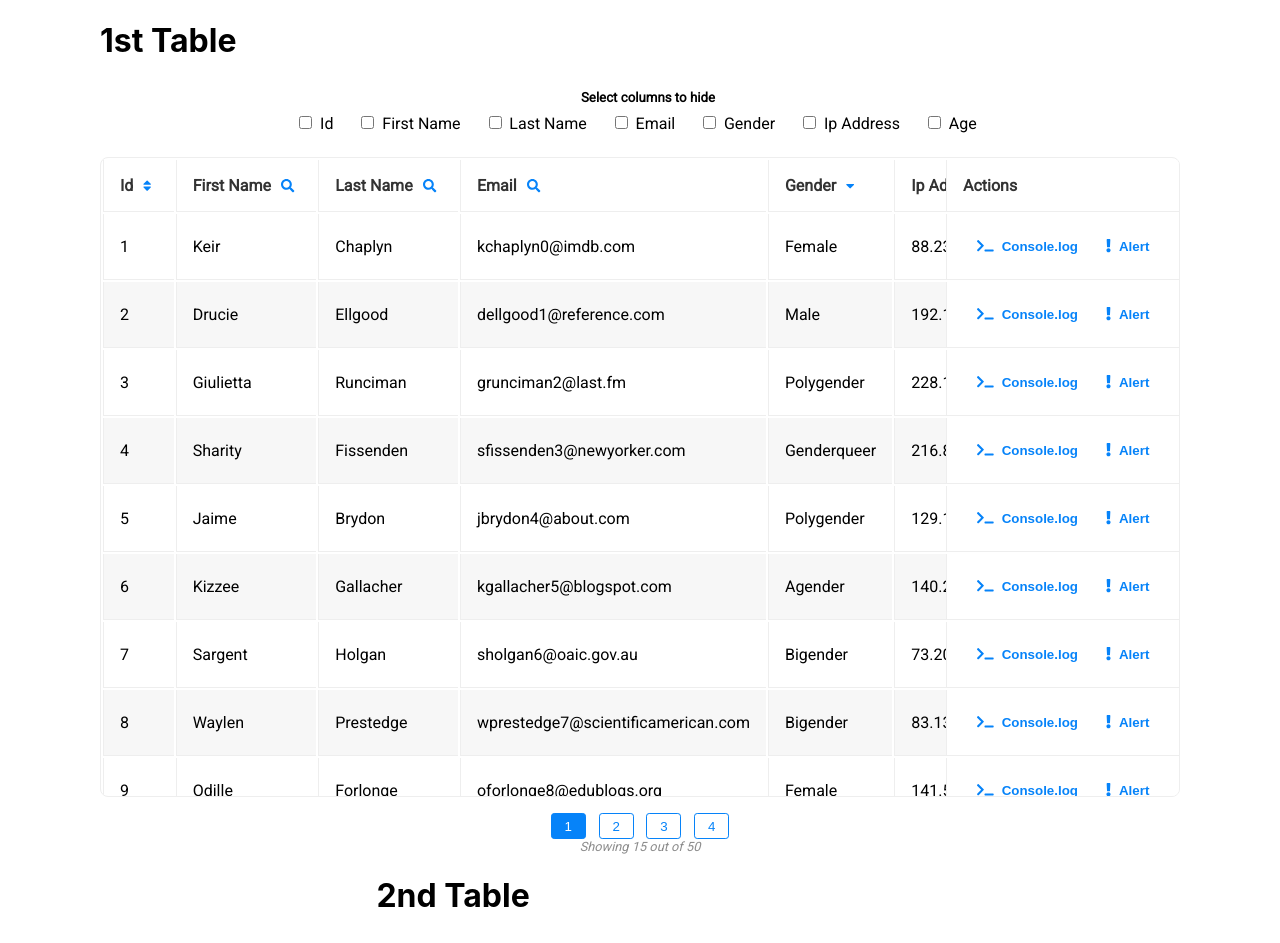
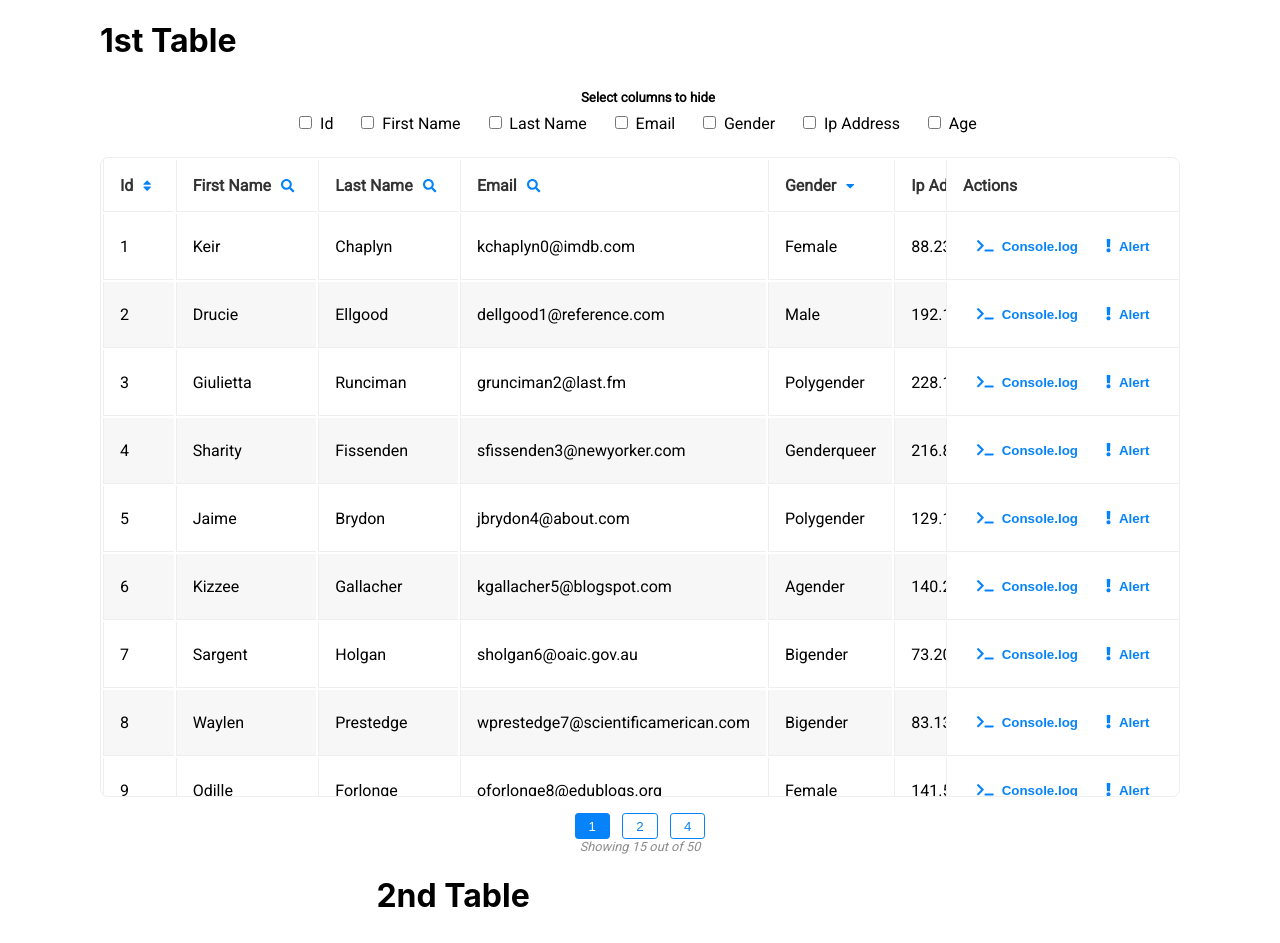
Before and after one commit to Alellujah/hajpa-task, a React (Create React App) app in the folder hajpa/: page / in a window 1280 px wide. Shown: the top 943 px of the page. Built offline with nearby package versions, Linux system fonts and the light colour scheme.

Commit message:
fixed dropdown and pagination

```diff
--- a/hajpa/src/components/Table/Table.tsx
+++ b/hajpa/src/components/Table/Table.tsx
@@ -1,5 +1,5 @@
 import _ from "lodash";
-import React, { useEffect, useRef, useState } from "react";
+import React, { CSSProperties, useEffect, useRef, useState } from "react";
 import { normalizeString } from "../../helper/helper";
 import { TableFilter } from "../TableFilter/TableFilter";
 import { TablePagination } from "../TablePagination/TablePagination";
@@ -34,6 +34,7 @@ export interface TableProps<T> {
   resultsPerPage: number;
   tableActions: TableAction<T>[];
   sortByEnum?: SortByEnum;
+  style?: CSSProperties;
   onSort: (key: string) => void;
   onSearch: (filteredData: Array<T>) => void;
 }
@@ -52,6 +53,7 @@ export const Table: <T>(
     resultsPerPage,
     mode,
     sortByEnum,
+    style,
     onSort,
     onSearch,
   } = props;
@@ -192,14 +194,13 @@ export const Table: <T>(
                       (v: any) => v[OpenDropdown.key]
                     )}
                     onBlurOut={() => {
-                      // setOpenDropdown({
-                      //   key: "",
-                      //   open: false,
-                      // });
-                      // setSearchText("");
+                      setOpenDropdown({
+                        key: "",
+                        open: false,
+                      });
+                      setSearchText("");
                     }}
                     onPickValue={(string) => {
-                      console.log("value picked", string);
                       setSearchText(string);
                       onSearch(
                         filterData(OriginalData, OpenDropdown.key, string, true)
@@ -260,7 +261,7 @@ export const Table: <T>(
   return (
     <>
       {OriginalData.length > 0 ? (
-        <div className="container" ref={containerRef}>
+        <div className="container" style={style} ref={containerRef}>
           <TableFilter
             ObjectKeys={objectKeys}
             ActiveFilters={ActiveFilters}
--- a/hajpa/src/components/TableDropdownList/TableDropdownList.tsx
+++ b/hajpa/src/components/TableDropdownList/TableDropdownList.tsx
@@ -22,8 +22,6 @@ export const TableDropdownList: React.FC<TableDropdownListProps> = ({
   return (
     <>
       <select
-        name="cars"
-        id="cars"
         key={"select"}
         autoFocus={true}
         placeholder="Select"
--- a/hajpa/src/components/TablePagination/TablePagination.tsx
+++ b/hajpa/src/components/TablePagination/TablePagination.tsx
@@ -18,6 +18,7 @@ export const TablePagination: React.FC<TablePaginationProps> = ({
 }) => {
   const numberOfPages = Math.ceil(dataSize / resultsPerPage);
   const elements = [];
+  const span = <span>...</span>;
   for (let index = 0; index < numberOfPages; index++) {
     const btn = (
       <button
@@ -31,12 +32,48 @@ export const TablePagination: React.FC<TablePaginationProps> = ({
         {index + 1}
       </button>
     );
-    index === 0 && elements.push(btn);
-    index === actualPage - 1 && index !== 0 && elements.push(btn);
-    index === actualPage && elements.push(btn);
-    index === actualPage + 1 && elements.push(btn);
-    index === numberOfPages - 1 && index !== 0 && elements.push(btn);
+    if (index === 0) {
+      //first page
+
+      elements.push(btn);
+    } else if (index === numberOfPages - 1) {
+      //last page
+      elements.push(btn);
+    } else if (index === actualPage - 1) {
+      //actual page selected
+      elements.push(btn);
+    } else if (
+      index === actualPage - 2 &&
+      index !== 0 &&
+      index !== numberOfPages - 1
+    ) {
+      //previous page
+      index === 1 ? elements.push(btn) : elements.push(span, btn);
+    } else if (
+      index === actualPage &&
+      index !== 0 &&
+      index !== numberOfPages - 1
+    ) {
+      //next page
+      index === numberOfPages - 3
+        ? elements.push(btn)
+        : elements.push(btn, span);
+    }
   }
+  //   else if(index === actualPage + 2 )
+  //   index === actualPage - 1 && index !== 0 && elements.push(btn);
+  //   index === actualPage && elements.push(btn);
+  //   // index === actualPage + 1 && index !== numberOfPages && elements.push(btn);
+  //   index === numberOfPages - 1 &&
+  //     actualPage !== numberOfPages - 1 &&
+  //     elements.push(btn);
+  // }
+  //initial page - 0
+  //actual page - 1 previous
+  //actual page
+  //actual page + 1 next
+  //last page - numberOfPages
+
   return numberOfPages === 1 ? null : (
     <span className={"pagination"}>{elements}</span>
   );
```
